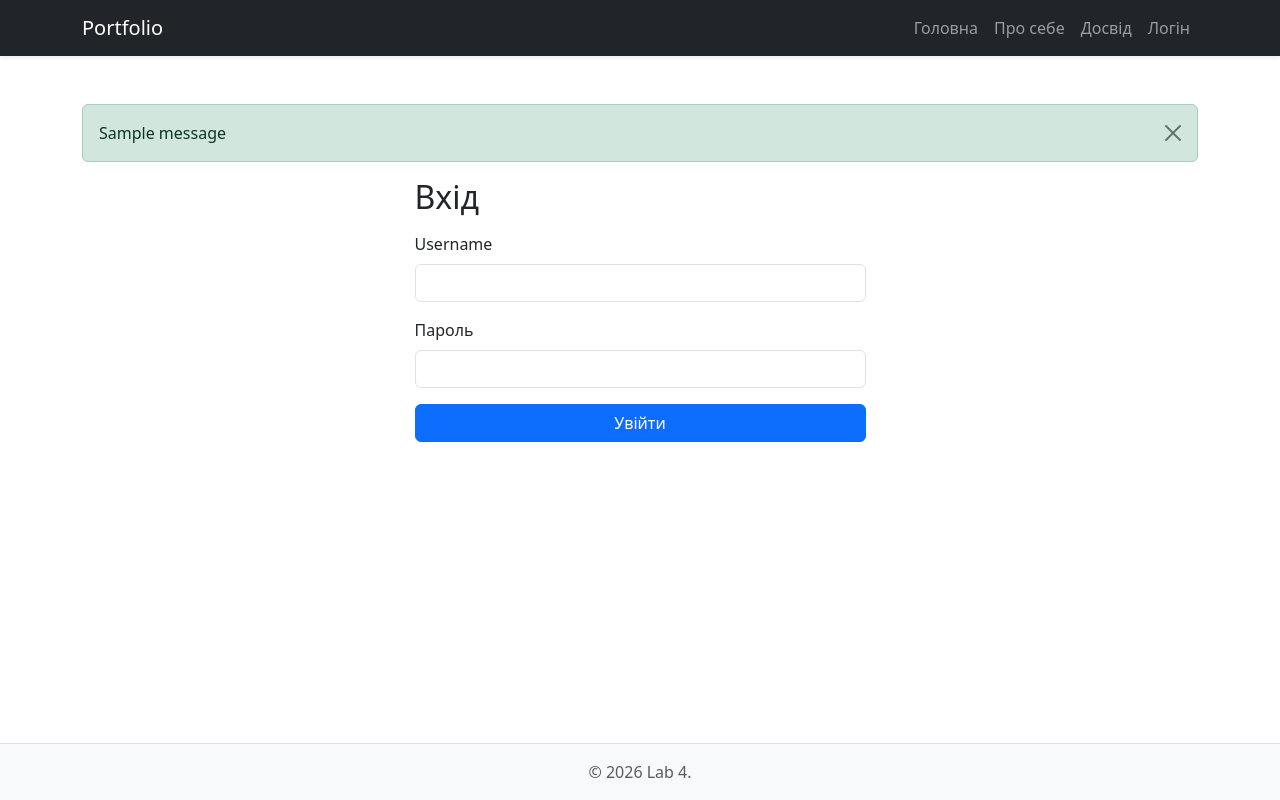
After one commit to denyskashyrets24/flask-app-lab, a Flask app: page /users/login in a window 1280 px wide. The commit adds this page. Run offline with Flask 3, Linux system fonts and the light colour scheme; one stand-in notice (Sample message) is shown.

Commit message:
implement user authentication, profile session, and flash messages

```diff
--- a/app/__init__.py
+++ b/app/__init__.py
@@ -1,7 +1,8 @@
 from flask import Flask
+from config import Config
 
 app = Flask(__name__)
-app.config.from_pyfile("../config.py")
+app.config.from_object(Config)
 
 from app.users import users_bp
 from app.products import products_bp
--- a/app/templates/base.html
+++ b/app/templates/base.html
@@ -17,7 +17,21 @@
     {% include 'nav.html' %}
 
     <main class="container mt-5 mb-5 flex-grow-1">
-      {% block content %}{% endblock %}
+      {% with messages = get_flashed_messages(with_categories=true) %} {% for
+      category, message in messages %}
+      <div
+        class="alert alert-{{ category }} alert-dismissible fade show"
+        role="alert"
+      >
+        {{ message }}
+        <button
+          type="button"
+          class="btn-close"
+          data-bs-dismiss="alert"
+          aria-label="Закрити"
+        ></button>
+      </div>
+      {% endfor %} {% endwith %} {% block content %}{% endblock %}
     </main>
 
     {% include 'footer.html' %}
--- a/app/templates/footer.html
+++ b/app/templates/footer.html
@@ -1,5 +1,5 @@
 <footer class="bg-light text-center text-muted py-3 mt-auto border-top">
   <div class="container">
-    <p class="mb-0">&copy; 2026 Lab 3.</p>
+    <p class="mb-0">&copy; 2026 Lab 4.</p>
   </div>
 </footer>
--- a/app/templates/nav.html
+++ b/app/templates/nav.html
@@ -22,9 +22,24 @@
             >Досвід</a
           >
         </li>
+        {% if session.get('username') %}
         <li class="nav-item">
-          <a class="nav-link" href="{{ url_for('contacts') }}">Контакти</a>
+          <a class="nav-link" href="{{ url_for('users.profile') }}">Профіль</a>
         </li>
+        <li class="nav-item">
+          <form
+            method="POST"
+            action="{{ url_for('users.logout') }}"
+            class="d-inline"
+          >
+            <button type="submit" class="btn btn-link nav-link">Вийти</button>
+          </form>
+        </li>
+        {% else %}
+        <li class="nav-item">
+          <a class="nav-link" href="{{ url_for('users.login') }}">Логін</a>
+        </li>
+        {% endif %}
       </ul>
     </div>
   </div>
--- /dev/null
+++ b/app/users/templates/users/login.html
@@ -0,0 +1,31 @@
+{% extends "base.html" %} {% block title %}Вхід{% endblock %} {% block content
+%}
+<div class="row justify-content-center">
+  <div class="col-md-5">
+    <h2 class="mb-3">Вхід</h2>
+    <form method="POST" action="{{ url_for('users.login') }}">
+      <div class="mb-3">
+        <label for="username" class="form-label">Username</label>
+        <input
+          type="text"
+          class="form-control"
+          id="username"
+          name="username"
+          required
+        />
+      </div>
+      <div class="mb-3">
+        <label for="password" class="form-label">Пароль</label>
+        <input
+          type="password"
+          class="form-control"
+          id="password"
+          name="password"
+          required
+        />
+      </div>
+      <button type="submit" class="btn btn-primary w-100">Увійти</button>
+    </form>
+  </div>
+</div>
+{% endblock %}
--- a/app/users/views.py
+++ b/app/users/views.py
@@ -1,13 +1,40 @@
-from flask import render_template, request, redirect, url_for
+from flask import Blueprint, render_template, request, redirect, url_for, flash, session
 from . import users_bp
 
-@users_bp.route("/hi/<string:name>")
-def greetings(name):
-    name = name.upper()
-    age = request.args.get("age", None, type=int)
-    return render_template("users/hi.html", name=name, age=age)
+FAKE_USERS = {
+    "admin": "admin123",
+    "student": "qwerty",
+}
 
-@users_bp.route("/admin")
-def admin():
-    to_url = url_for("users.greetings", name="administrator", age=19, _external=True)
-    return redirect(to_url)
+@users_bp.route("/login", methods=["GET", "POST"])
+def login():
+    if request.method == "POST":
+        username = request.form.get("username", "").strip()
+        password = request.form.get("password", "")
+
+        if username in FAKE_USERS and FAKE_USERS[username] == password:
+            session["username"] = username
+            flash("Ви успішно увійшли в систему!", "success")
+            return redirect(url_for("users.profile"))
+
+        flash("Невірний логін або пароль.", "danger")
+        return redirect(url_for("users.login"))
+
+    return render_template("users/login.html")
+
+
+@users_bp.route("/profile")
+def profile():
+    username = session.get("username")
+    if not username:
+        flash("Сесія недоступна. Будь ласка, увійдіть у систему.", "warning")
+        return redirect(url_for("users.login"))
+
+    return render_template("users/profile.html", username=username)
+
+
+@users_bp.route("/logout", methods=["POST"])
+def logout():
+    session.pop("username", None)
+    flash("Ви вийшли з системи.", "info")
+    return redirect(url_for("users.login"))
--- a/config.py
+++ b/config.py
@@ -0,0 +1,4 @@
+import os
+
+class Config:
+    SECRET_KEY = os.environ.get("SECRET_KEY", "hfj132kslad")
```
Also changed, not shown: app/users/templates/users/profile.html (added, +13 -0 lines).
